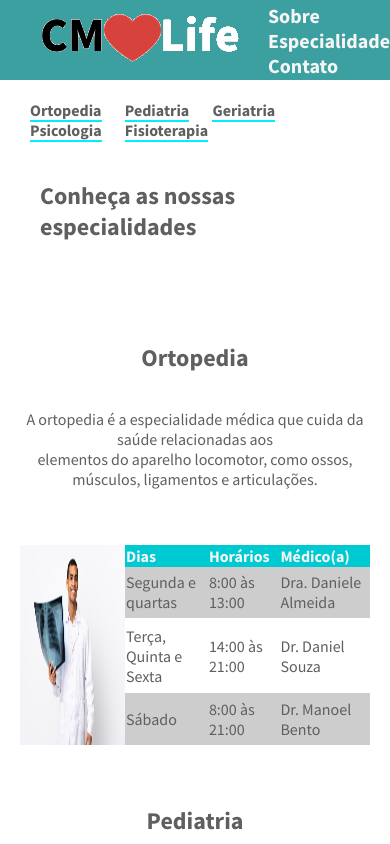
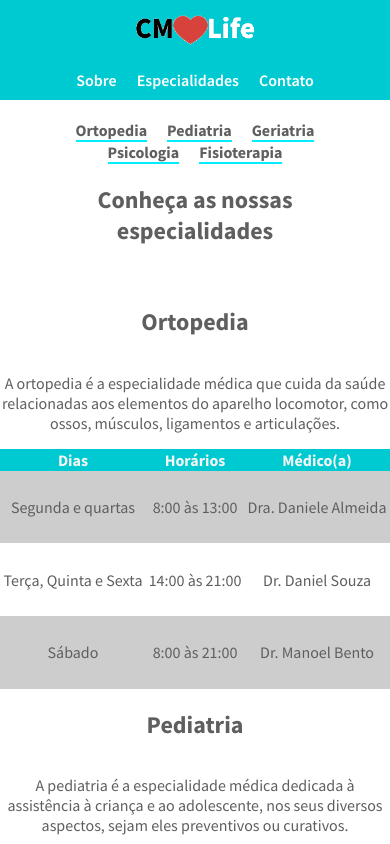
Before and after one commit to diego105xz/Prj_clinica-medica, a plain HTML site: page clinica-medica/especialidades.html in a window 390 px wide. Shown: the top 844 px of the page. Drawn offline with Linux system fonts and the light colour scheme.

Commit message:
Versão 1.6.0
Aplicado regra responsiva para 425px e 768px

```diff
--- a/clinica-medica/css/estilo.css
+++ b/clinica-medica/css/estilo.css
@@ -11,33 +11,55 @@ body{
 }
 
 header{
-    background-color:rgb(61, 160, 160);
+    background-color: #00cad1;
 }
 
 .conteudo-topo{
     max-width: 1024px;
     margin: 0 auto;
+}
+.topo {
+    background-color: #00cad1;
+    width: 100%;
+  }
+.topo .conteudo-topo {
+    display: flex;
+    align-items: center;
+    justify-content: space-between;
+    width: 100%;
+    min-height: 60px;
+    padding: 0 10px;
+    margin: 0 auto;
+}
+.topo-titulo {
+    font-weight: 600;
+    font-size: 28px;
+    color: #fff;
     display: flex;
     justify-content: center;
     align-items: center;
-    background-color:rgb(61, 160, 160);
-    height: 80px;
+  }
+.topo-titulo a {
     display: flex;
-    justify-content: space-between;
+}
+.topo-logo{
+    height: 60px;
+}
+.topo-links{
+    display: flex;
 }
 
-.links-topo a{
+.topo-links a {
+    padding: 10px;
     text-decoration: none;
-    color: whitesmoke;
-    font-size: 20px;
-    font-weight: bold;
-    padding: 8px;
+    color: #fff;
+    font-weight: 600;
 }
 
-.links-topo a:hover{
-    color:teal;
+.topo-links a:hover {
+    color: #004b4c;
 }
-
+/*Header*/
 .container-fundo{
     position: relative;
     background-image: url("../assets/recepcao.png");
@@ -70,6 +92,7 @@ header{
     flex-direction: column;
     align-items: center;
     text-align: center;
+    color: rgb(95, 95, 95);
 }
 
 
@@ -83,6 +106,7 @@ header{
     display: flex;
     align-items: center;
     justify-content: center;
+    color: rgb(95, 95, 95);
 }
 
 
@@ -92,6 +116,7 @@ header{
     max-width: 1024px;
     margin: 0 auto;
     flex-direction: column;
+    color: rgb(95, 95, 95);
 }
 
 #especialidades h3, #especialidades p {
@@ -125,7 +150,7 @@ header{
     box-shadow: 2px 2px  rgba(116, 112, 112, 0.164);
     width: 110px;
     height: 40px;
-    background-color:rgb(61, 160, 160);
+    background-color: #00cad1;
 }
 
 .horarios a{
@@ -139,10 +164,11 @@ header{
     max-width: 1024px;
     margin: 0 auto;
     text-align: center;
+    color: rgb(95, 95, 95);
 }
 
 footer{
-    background-color:rgb(61, 160, 160);
+    background-color: #00cad1;
     margin: 0 auto;
 }
 
@@ -156,14 +182,11 @@ footer{
 
 /*Media Query  até 425px*/
 @media only screen and (max-width: 425px) {
-    .links-topo a{
-        font-size: 12px;
-    }
-    .conteudo-topo img{
-        width: 100px;
+    .conteudo-topo{
+        flex-direction: column;
     }
     .container-fundo{
-        height: 60vh;
+        height: 40vh;
     }
     .sobre-descricao img{
         display:none;
@@ -176,15 +199,9 @@ footer{
 
 /*Media Query  até 768px*/
 @media only screen and (max-width: 768px) {
-    .links-topo a{
-        font-size: 15px;
-    }
 
-    .conteudo-topo img{
-        width: 150px;
-    }
     .container-fundo{
-        height: 70vh;
+        height: 50vh;
     }
     .sobre-descricao img{
         display:none;
--- a/clinica-medica/especialidades.html
+++ b/clinica-medica/especialidades.html
@@ -11,14 +11,14 @@
 </head>
 
 <body>
-    <Header>
+    <Header class="topo">
         <div class="conteudo-topo">
-            <div>
+            <div class="topo-titulo">
                 <a href="index.html">
-                    <img src="assets/logo.png" alt="logo home" title="Clínica Médica Life" class="img-topo">
+                    <img src="assets/logo.png" alt="logo home" title="Clínica Médica Life" class="topo-logo">
                 </a>
             </div>
-            <nav class="links-topo">
+            <nav class="topo-links">
                 <a href="index.html#sobre">Sobre</a>
                 <a href="especialidades.html">Especialidades</a>
                 <a href="index.html#contato">Contato</a>
@@ -41,7 +41,7 @@
         <section id="ortopedia">
             <div class="especialidade-sub-titulo">
                 <h2>Ortopedia</h2>
-                <p>A ortopedia é a especialidade médica que cuida da saúde relacionadas aos</br> elementos do aparelho
+                <p>A ortopedia é a especialidade médica que cuida da saúde relacionadas aos elementos do aparelho
                     locomotor, como ossos, músculos, ligamentos e articulações.</p>
             </div>
             <div class="box-tabela">
@@ -79,7 +79,7 @@
         <section id="pediatria">
             <div class="especialidade-sub-titulo">
                 <h2>Pediatria</h2>
-                <p>A pediatria é a especialidade médica dedicada à assistência à criança e ao </br>adolescente, nos seus
+                <p>A pediatria é a especialidade médica dedicada à assistência à criança e ao adolescente, nos seus
                     diversos aspectos, sejam eles preventivos ou curativos.</p>
             </div>
             <div class="box-tabela">
@@ -117,7 +117,7 @@
         <section id="geriatria">
             <div class="especialidade-sub-titulo">
                 <h2>Geriatria</h2>
-                <p>Medicina geriátrica ou geriatria é o ramo da medicina que foca o estudo, a </br> prevenção e o tratamento
+                <p>Medicina geriátrica ou geriatria é o ramo da medicina que foca o estudo, a prevenção e o tratamento
                     de doenças e da incapacidade em idades avançadas.</p>
             </div>
             <div class="box-tabela">
@@ -160,7 +160,7 @@
         <section id="psicologia">
             <div class="especialidade-sub-titulo">
                 <h2>Psicologia</h2>
-                <p>Psicologia é a especialidade médica que trata da mente, do estudo e análise de seus</br> processos e
+                <p>Psicologia é a especialidade médica que trata da mente, do estudo e análise de seus processos e
                     comportamento de indivíduos e grupos humanos em diferentes situações.</p>
             </div>
             <div class="box-tabela">
@@ -197,8 +197,8 @@
         </section>
         <section id="fisioterapia">
             <div class="especialidade-sub-titulo">
-                <h1>Fisioterapia</h1>
-                <p>Fisioterapia é uma ciência da saúde aplicada ao estudo, diagnóstico, prevenção e</br> tratamento de
+                <h2>Fisioterapia</h2>
+                <p>Fisioterapia é uma ciência da saúde aplicada ao estudo, diagnóstico, prevenção e tratamento de
                     disfunções e cinéticas funcionais de órgãos e sistemas.</p>
             </div>
             <div class="box-tabela">
@@ -251,7 +251,7 @@
             </div>
             <div>
                 <p>Telefone e WhatsApp: (11) 99966-5555</p>
-                <p>Endereço:Av. Ayrton Senna, 3000 - Bela vista, São Paulo</p>
+                <p>Endereço: Av. Ayrton Senna, 3000 - Bela vista, São Paulo</p>
                 <p>&copy;2020 Clínica Médica Life - Todos os Direitos reservados</p>
             </div>
         </div>
--- a/clinica-medica/estilo-especialidades.css
+++ b/clinica-medica/estilo-especialidades.css
@@ -11,31 +11,53 @@ body{
 }
 
 header{
-    background-color:rgb(61, 160, 160);
+    background-color: #00cad1;
 }
 
 .conteudo-topo{
     max-width: 1024px;
     margin: 0 auto;
+}
+.topo {
+    background-color: #00cad1;
+    width: 100%;
+  }
+.topo .conteudo-topo {
+    display: flex;
+    align-items: center;
+    justify-content: space-between;
+    width: 100%;
+    min-height: 60px;
+    padding: 0 10px;
+    margin: 0 auto;
+}
+.topo-titulo {
+    font-weight: 600;
+    font-size: 28px;
+    color: #fff;
     display: flex;
     justify-content: center;
     align-items: center;
-    background-color:rgb(61, 160, 160);
-    height: 80px;
+  }
+.topo-titulo a {
     display: flex;
-    justify-content: space-between;
+}
+.topo-logo{
+    height: 60px;
+}
+.topo-links{
+    display: flex;
 }
 
-.links-topo a{
+.topo-links a {
+    padding: 10px;
     text-decoration: none;
-    color: whitesmoke;
-    font-size: 20px;
-    font-weight: bold;
-    padding: 8px;
+    color: #fff;
+    font-weight: 600;
 }
 
-.links-topo a:hover{
-    color:teal;
+.topo-links a:hover {
+    color: #004b4c;
 }
 /*Fim do Header*/
 /*Começo Main*/
@@ -46,6 +68,12 @@ header{
     align-items: center;
     flex-direction: column;
     padding: 20px;
+}
+.container-especialidades nav{
+    display: flex;
+    align-items: center;
+    justify-content: center;
+    flex-wrap: wrap;
 }
 .container-especialidades a{
     text-decoration: none;
@@ -61,6 +89,9 @@ header{
 .container-especialidades{
     color: rgb(95, 95, 95);
 }
+.container-especialidades h1{
+    text-align: center;
+}
 
 .especialidade-sub-titulo {
     display: flex;
@@ -73,9 +104,6 @@ header{
     margin: 0 auto;
     max-width: 1024px;
 
-}
-div{
-    padding: 20px;
 }
 
 .especialidade-sub-titulo h2, .especialidade-sub-titulo p{
@@ -110,7 +138,7 @@ div{
 /*Fim do Main*/
 /*Começo Rodapé*/
 footer{
-    background-color:rgb(61, 160, 160);
+    background-color: #00cad1;
     margin: 0 auto;
 }
 
@@ -122,3 +150,32 @@ footer{
     color: whitesmoke;
 }
 /*Fim do Rodapé*/
+
+/*Media Query  até 425px*/
+@media only screen and (max-width: 425px){
+    .conteudo-topo{
+        flex-direction: column;
+    }
+    .box-tabela img{
+        display: none;
+    }
+    .box-tabela table{
+        border-spacing: 0;
+        text-align: center;
+        width: 100%;
+        height: 100%;
+    }
+}
+
+/*Media Query  max 768px*/
+@media only screen and (max-width: 768px){
+    .box-tabela img{
+        display: none;
+    }
+    .box-tabela table{
+        border-spacing: 0;
+        text-align: center;
+        width: 100%;
+        height: 100%;
+    }
+}
```
Also changed, not shown: clinica-medica/index.html (+8 -8 lines).
